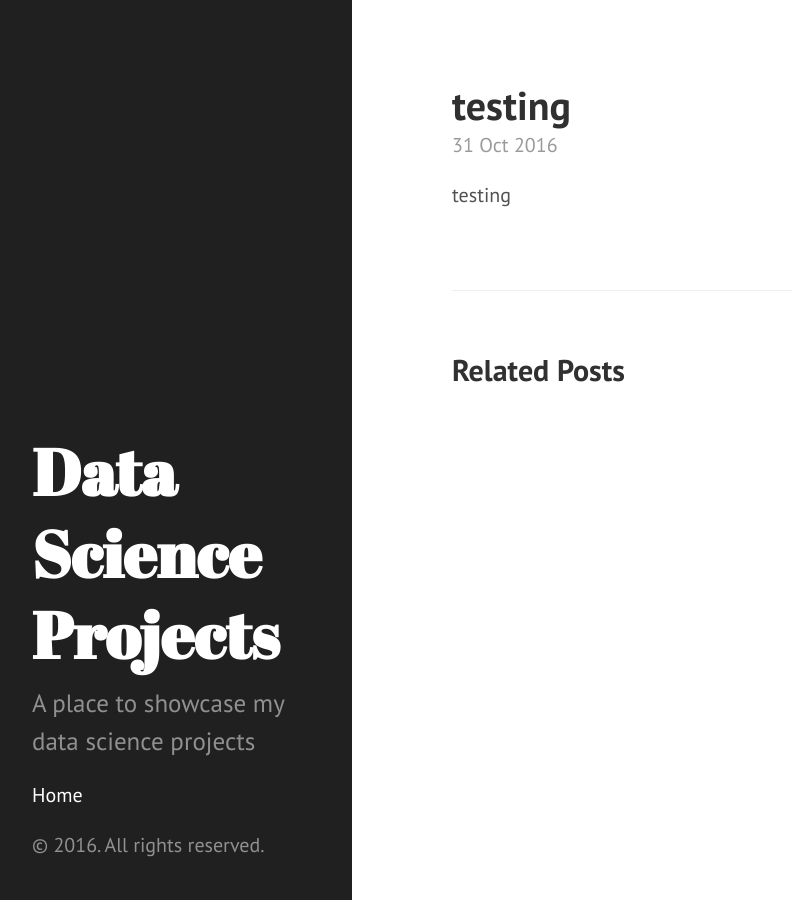
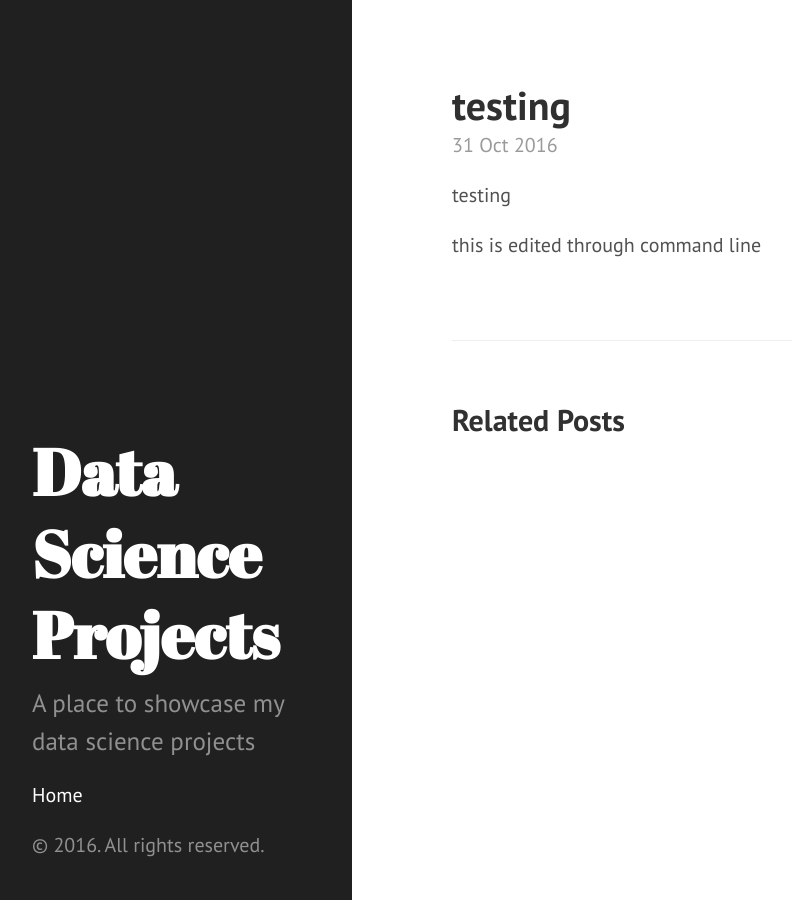
Before and after one commit to meisin/meisin.github.io, a Jekyll site: the page built from _posts/2016-10-31-testing.markdown, in a window 1280 px wide. Shown: the whole page, without its empty margins (8-800 px from the left). Built offline with Jekyll 4.4.1, drawn with Linux system fonts in a browser that asks for light colours.

Commit message:
Update 2016-10-31-testing.markdown

```diff
--- a/_posts/2016-10-31-testing.markdown
+++ b/_posts/2016-10-31-testing.markdown
@@ -4,3 +4,5 @@ title: testing
 layout: post
 ---
 testing
+
+this is edited through command line
```
